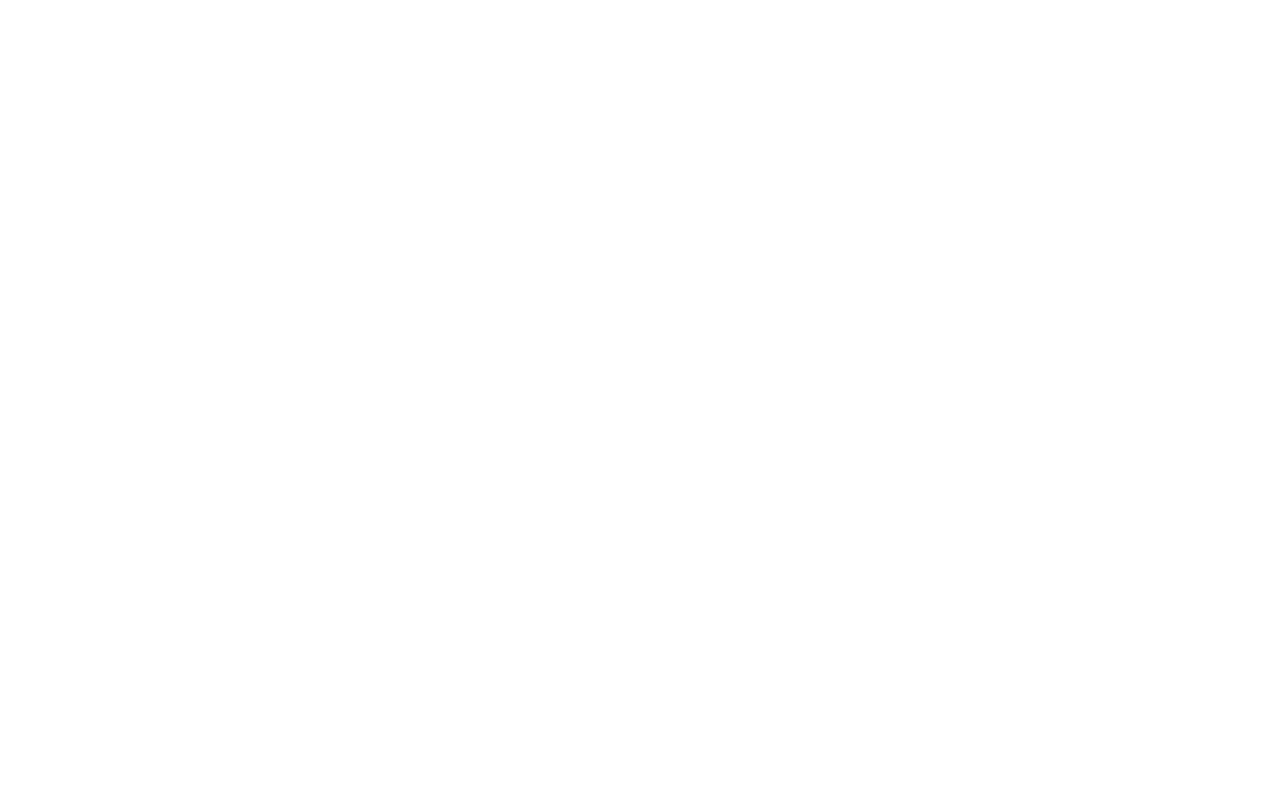
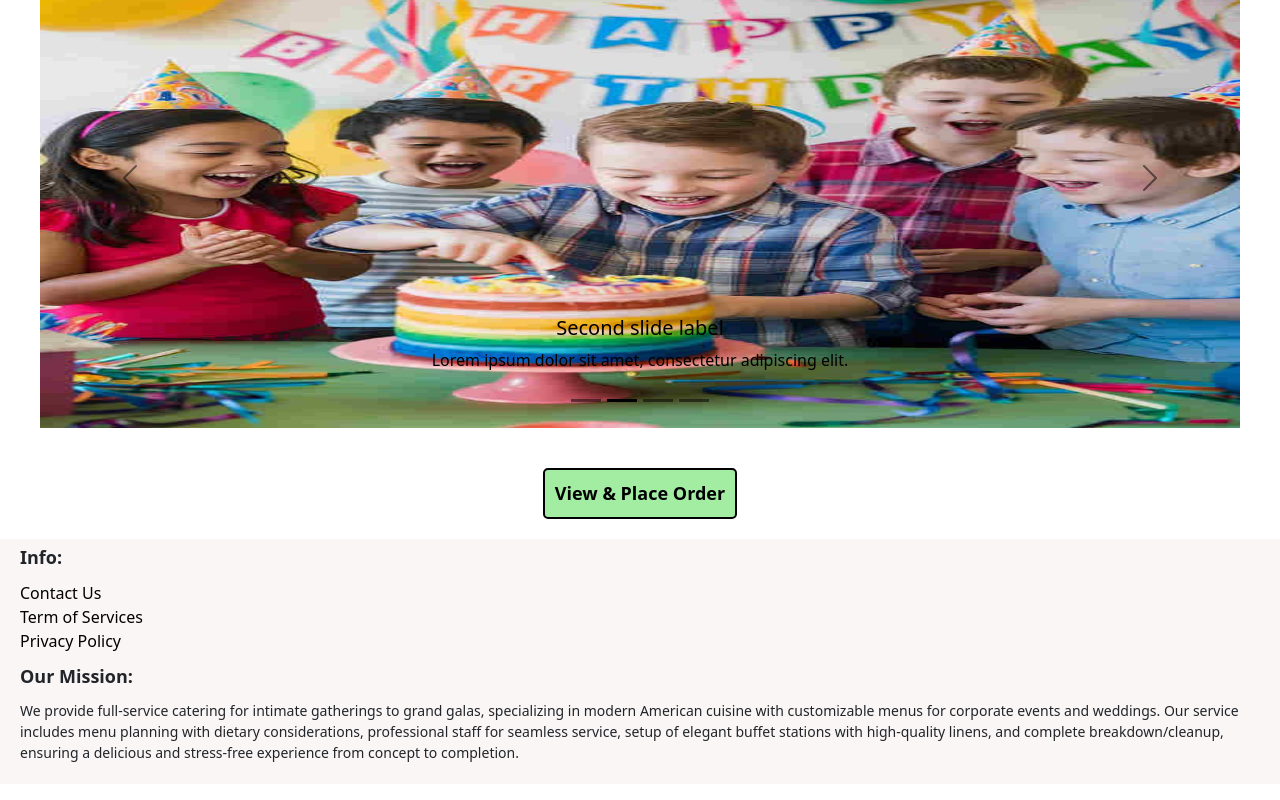
Before and after one commit to prabingeorge/catering, a React (Vite) app in the folder DelightServe/: page /home in a window 1280 px wide. Before the commit this address had no page. Shown: the part 264-1064 px from the top of the page. Before the commit the page ends 800 px from the top, so only its background shows below. Built offline with nearby package versions, Linux system fonts and the light colour scheme.

Commit message:
Code for home page

```diff
--- a/DelightServe/src/App.jsx
+++ b/DelightServe/src/App.jsx
@@ -1,6 +1,8 @@
 import { BrowserRouter as Router, Routes, Route } from "react-router-dom";
 import Login from "./components/Login/Login";
 import Signup from "./components/Signup/Signup";
+import { Home } from "./components/Home/Home";
+import { Menu } from "./components/Menu/Menu";
 import Dashboard from "./components/Dashboard/Dashboard";
 import ProtectedRoute from "./components/ProtectedRoute";
 import RoleBasedRoute from "./components/RoleBasedRote";
@@ -15,7 +17,7 @@ import ProductConfirmation from "./components/ProductConfirmation/ProductConfirm
 import ProductDelivery from "./components/ProductDelivery/ProductDelivery";
 
 /* Admin routes */
-import {ADashboard} from "./Admin/Dashboard/Dashboard";
+import { ADashboard } from "./Admin/Dashboard/Dashboard";
 
 function App() {
   return (
@@ -29,10 +31,20 @@ function App() {
         <Route path="/signup" element={<Signup />} />
         <Route path="/unauthorized" element={<Unauthorized />} />
         <Route
+          path="/home"
+          element={
+            <>
+              <Header />
+              <Home />
+            </>
+          }
+        />
+        <Route
           path="/dashboard"
           element={
             <>
               <Header />
+              <Menu />
               <Dashboard />
             </>
           }
--- a/DelightServe/src/components/Dashboard/Dashboard.jsx
+++ b/DelightServe/src/components/Dashboard/Dashboard.jsx
@@ -1,7 +1,6 @@
 import { useEffect, useState, useContext } from "react";
 import Images from "../Images/Images";
 import api from "../../contexts/APIContext";
-import AppCarousel from './../Carousel/Carousel';
 import { CartContext } from "../../contexts/Cart"
 import "./index.css";
 
@@ -40,9 +39,6 @@ const Dashboard = () => {
   return (
     <div className="dashboard">
       <div>
-        <div className="carousel-container">
-          <AppCarousel></AppCarousel>
-        </div>
         <div className="images-container">
           {categoriesList?.length > 0 && categoriesList.map((category) => {
             return (
--- a/DelightServe/src/components/Dashboard/index.css
+++ b/DelightServe/src/components/Dashboard/index.css
@@ -1,17 +1,4 @@
 .dashboard {
-
-    .carousel-container {
-        margin: 40px;
-
-        .carousel-item {
-            height: 20%;
-
-            img {
-                height: 500px;
-            }
-        }
-    }
-
     .images-container {
         display: flex;
         flex-direction: row;
--- a/DelightServe/src/components/Header/index.css
+++ b/DelightServe/src/components/Header/index.css
@@ -69,39 +69,6 @@
             }
         }
     }
-
-    .bottom-header {
-        .bottom-menu {
-            list-style: none;
-            display: flex;
-
-            li {
-                margin-right: 40px;
-                cursor: pointer;
-                font-weight: bold;
-                color: #000;
-
-                &:hover {
-                    color: #1161ee;
-                }
-
-                a {
-                    text-decoration: none;
-                }
-            }
-
-            .non-active-menu {
-                color: #000;
-                border-bottom: 2px solid #fff;
-                padding: 0px 5px;
-            }
-
-            .active-menu {
-                border-bottom: 2px solid blue;
-                padding: 0px 5px;
-            }
-        }
-    }
 }
 
 .table-like-list {
--- /dev/null
+++ b/DelightServe/src/components/Home/Home.jsx
@@ -0,0 +1,33 @@
+import { Link } from 'react-router-dom';
+import AppCarousel from './../Carousel/Carousel';
+import './index.css';
+
+const Home = () => {
+
+    return (
+        <div className="home-view">
+            <div className="carousel-container">
+                <AppCarousel></AppCarousel>
+            </div>
+            <div className='place-order-container'>
+                <Link to={'/dashboard'} className='order-button'>View & Place Order</Link>
+            </div>
+            <div className="footer-container">
+                <div>
+                    <label className='label'>Info:</label>
+                    <div className='info-details'>
+                        <Link>Contact Us</Link>
+                        <Link>Term of Services</Link>
+                        <Link>Privacy Policy</Link>
+                    </div>
+                </div>
+                <label className='label'>Our Mission:</label>
+                <div className='misson-details'>
+                    <p className='description'>We provide full-service catering for intimate gatherings to grand galas, specializing in modern American cuisine with customizable menus for corporate events and weddings. Our service includes menu planning with dietary considerations, professional staff for seamless service, setup of elegant buffet stations with high-quality linens, and complete breakdown/cleanup, ensuring a delicious and stress-free experience from concept to completion.</p>
+                </div>
+            </div>
+        </div>
+    )
+};
+
+export { Home };
--- /dev/null
+++ b/DelightServe/src/components/Home/index.css
@@ -0,0 +1,68 @@
+.home-view {
+    .carousel-container {
+        margin: 40px;
+
+        .carousel-item {
+            height: 20%;
+
+            img {
+                height: 500px;
+            }
+        }
+    }
+
+    .place-order-container {
+        display: flex;
+        justify-content: center;
+
+        .order-button {
+            background: #a3eda3;
+            text-decoration: none;
+            display: block;
+            padding: 10px;
+            font-size: 18px;
+            font-weight: bold;
+            color: #000;
+            border: 2px solid;
+            border-radius: 5px;
+
+            &:hover {
+                font-style: italic;
+                color: #fff;
+                border: 2px solid #000;
+            }
+        }
+    }
+
+    .footer-container {
+        margin: 20px 0px;
+        padding: 5px 20px;
+        background: #faf6f6;
+
+        .info-details {
+            display: flex;
+            flex-direction: column;
+            margin: 10px 0px;
+            font-size: 16px;
+
+            a {
+                text-decoration: none;
+                color: #000;
+            }
+        }
+
+        .label {
+            font-weight: bold;
+            font-size: 18px;
+        }
+
+        .misson-details {
+            margin: 10px 0px;
+
+            .description {
+                font-size: 14px;
+                font-weight: 500;
+            }
+        }
+    }
+}
--- /dev/null
+++ b/DelightServe/src/components/Menu/Menu.jsx
@@ -0,0 +1,48 @@
+import { useEffect, useState, useContext } from "react";
+import { Link } from "react-router-dom";
+import { CartContext } from "../../contexts/Cart";
+import api from "../../contexts/APIContext";
+import "./index.css";
+
+const Menu = () => {
+    const { totalCartCount, selectedCategoryId, addSelectedCategoryToCart } = useContext(CartContext);
+    const [categoriesList, setCategoriesList] = useState([]);
+
+    const apiURL = import.meta.env.VITE_API_URL;
+    useEffect(() => {
+        const fetchData = async () => {
+            try {
+                const response = await api.get(apiURL + "/api/user/categories");
+                const { data } = response;
+                setCategoriesList([...data]);
+            } catch (error) {
+                console.error("Error fetching data:", error);
+            }
+        };
+
+        fetchData();
+    }, []);
+
+    const changeCategory = (categoryId) => {
+        addSelectedCategoryToCart(categoryId);
+    };
+    return (
+        <div className="menu-view">
+            <div className="bottom-header">
+                <div>
+                    <ul className="bottom-menu">
+                        {categoriesList?.length > 0 && categoriesList.map((category) => {
+                            return (
+                                <li key={category?.category_id} className={(selectedCategoryId == category?.category_id) ? 'active-menu' : 'non-active-menu'}>
+                                    <Link to={'/dashboard'} onClick={() => changeCategory(category?.category_id)}>{category?.name}</Link>
+                                </li>
+                            )
+                        })}
+                    </ul>
+                </div>
+            </div>
+        </div>
+    )
+};
+
+export { Menu };
--- /dev/null
+++ b/DelightServe/src/components/Menu/index.css
@@ -0,0 +1,34 @@
+.menu-view {
+    .bottom-header {
+        .bottom-menu {
+            list-style: none;
+            display: flex;
+
+            li {
+                margin-right: 40px;
+                cursor: pointer;
+                font-weight: bold;
+                color: #000;
+
+                &:hover {
+                    color: #1161ee;
+                }
+
+                a {
+                    text-decoration: none;
+                }
+            }
+
+            .non-active-menu {
+                color: #000;
+                border-bottom: 2px solid #fff;
+                padding: 0px 5px;
+            }
+
+            .active-menu {
+                border-bottom: 2px solid blue;
+                padding: 0px 5px;
+            }
+        }
+    }
+}
```
Also changed, not shown: DelightServe/src/components/Header/Header.jsx (+0 -37 lines).
